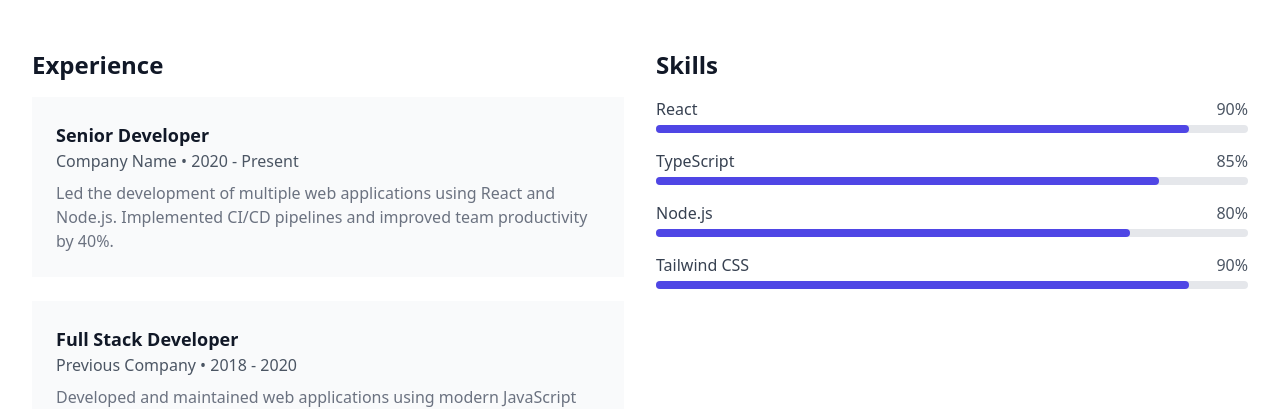
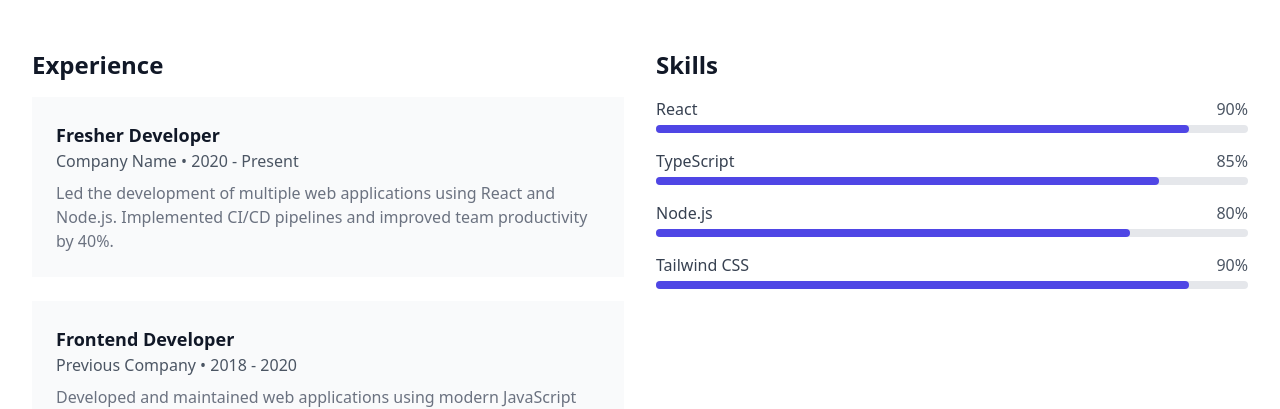
Before and after one commit to CHAUKIENLUONG/Portfolio, a React (Vite) app: page / in a window 1280 px wide. Shown: the part 1187-1596 px from the top of the page. Built offline with nearby package versions, Linux system fonts and the light colour scheme.

Commit message:
test new link

```diff
--- a/src/components/About.tsx
+++ b/src/components/About.tsx
@@ -53,7 +53,7 @@ const About = () => {
                 className="bg-gray-50 dark:bg-gray-800 p-6 rounded-lg"
               >
                 <h4 className="text-lg font-semibold text-gray-900 dark:text-white">
-                  Senior Developer
+                  Fresher Developer
                 </h4>
                 <p className="text-gray-600 dark:text-gray-300">Company Name • 2020 - Present</p>
                 <p className="mt-2 text-gray-500 dark:text-gray-400">
@@ -67,7 +67,7 @@ const About = () => {
                 className="bg-gray-50 dark:bg-gray-800 p-6 rounded-lg"
               >
                 <h4 className="text-lg font-semibold text-gray-900 dark:text-white">
-                  Full Stack Developer
+                  Frontend Developer
                 </h4>
                 <p className="text-gray-600 dark:text-gray-300">Previous Company • 2018 - 2020</p>
                 <p className="mt-2 text-gray-500 dark:text-gray-400">
```
